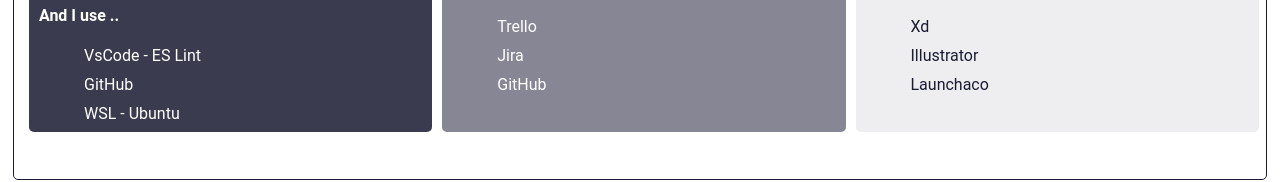
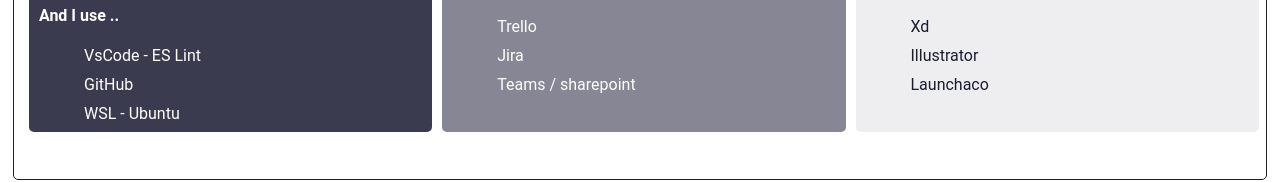
Before and after one commit to Thibault-21/myPortfolio, a Nuxt app: page /skills in a window 1280 px wide. Shown: the part 380-562 px from the top of the page. Built offline with nearby package versions, Linux system fonts and the light colour scheme.

Commit message:
commit skills

```diff
--- a/pages/skills.vue
+++ b/pages/skills.vue
@@ -30,7 +30,7 @@
        <ul>
         <li>Trello</li>
         <li>Jira</li>
-        <li>GitHub</li>
+        <li>Teams / sharepoint</li>
       </ul>
     </div>
     <div class="uxDesign">
```
